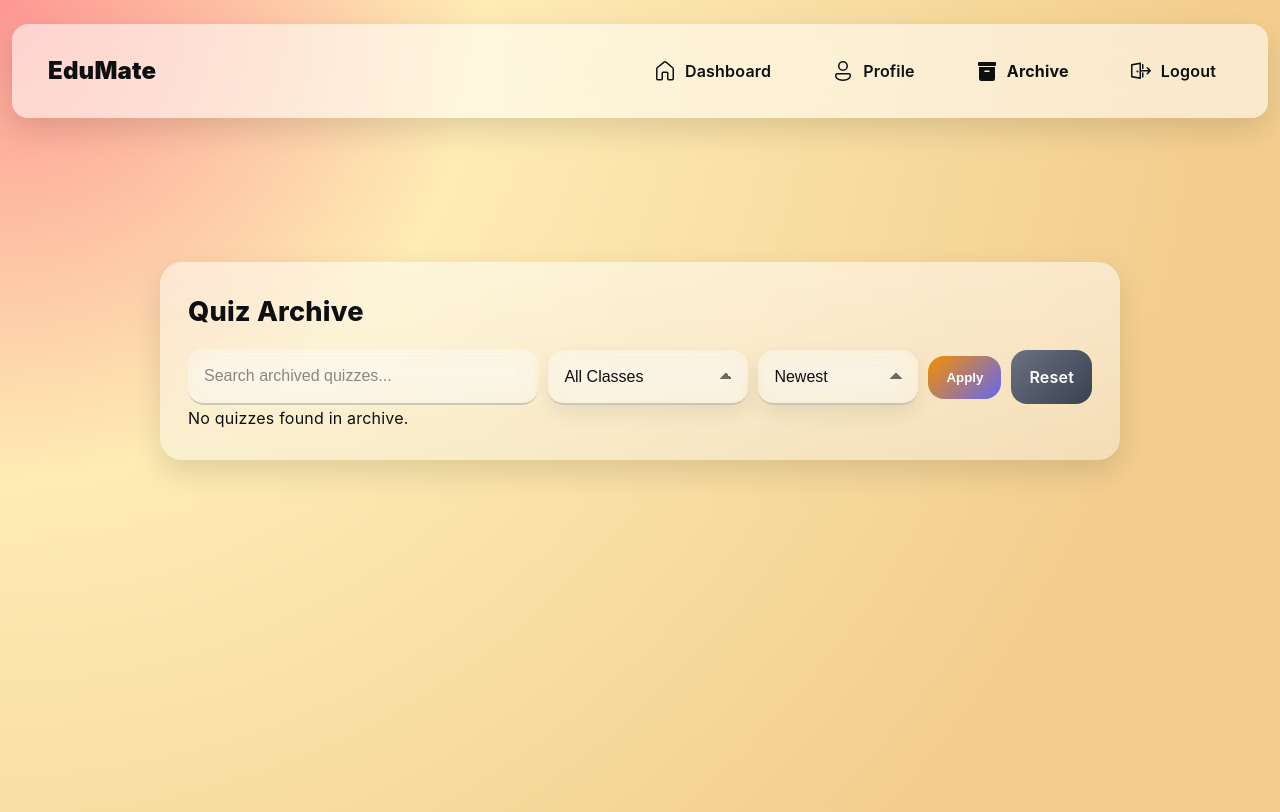
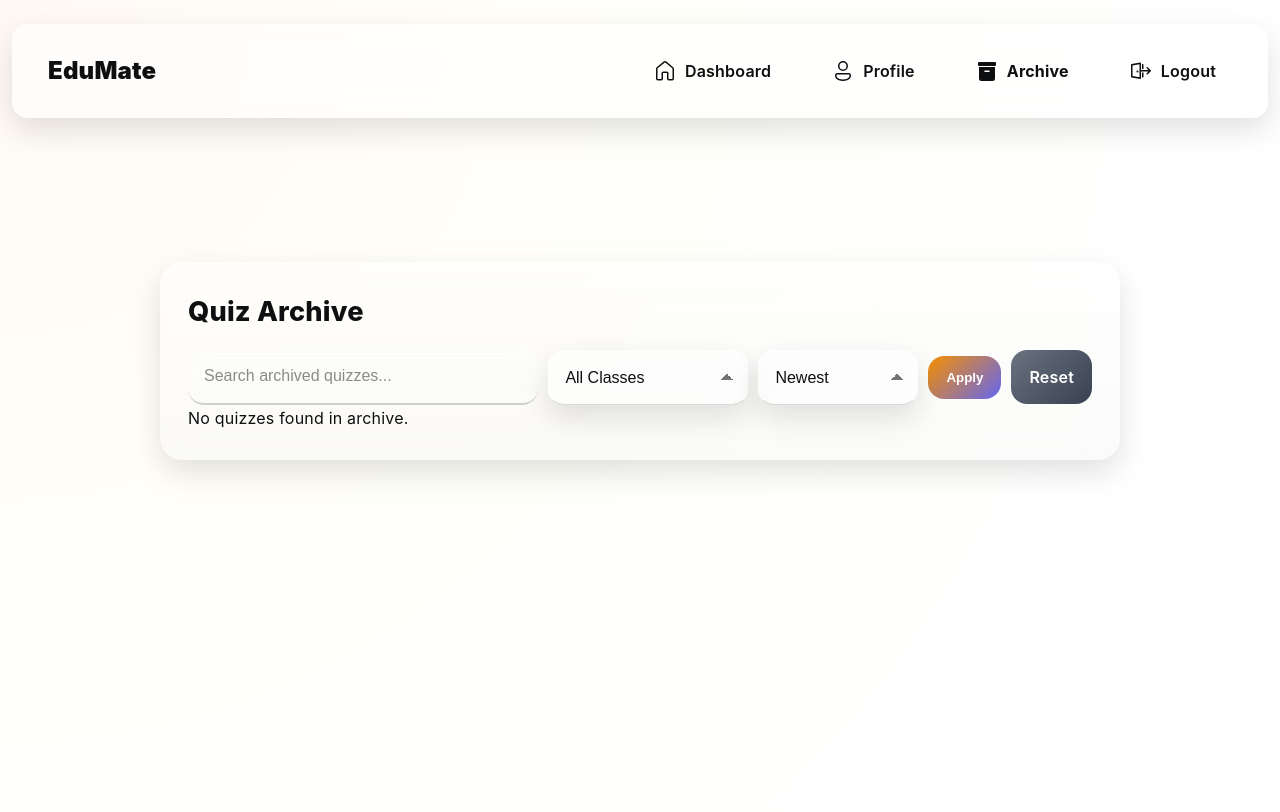
Before and after one commit to kmahesh110606/EduMate, a Flask app: page /archive in a window 1280 px wide. Run offline with Flask 3, Linux system fonts and the light colour scheme; the visitor is signed in with stand-in values (Sample User, id 1); data that the repository does not hold is empty; some libraries are stand-ins or nearby versions.

Commit message:
UI Polish

```diff
--- a/app.py
+++ b/app.py
@@ -859,27 +859,6 @@ def quiz_page(quiz_id):
             for r in picked
         ]
 
-    scores = db.execute(
-        "SELECT qa.*, u.* FROM quiz_attempts qa JOIN users u ON qa.student_id = u.id WHERE qa.quiz_id = %s",
-        quiz_id,
-    ) or None
-
-    scores_view = []
-    for score in scores or []:
-        score_questions = _parse_attempt_questions(score) or questions
-        score_answers = _parse_attempt_answers(score, len(score_questions)) if score_questions else []
-        score["questions_list"] = score_questions
-        score["answers_list"] = score_answers
-        scores_view.append(score)
-
-    def _to_number(value):
-        try:
-            if value is None or value == "":
-                return 0
-            return float(value)
-        except Exception:
-            return 0
-
     def _parse_attempt_answers(attempt_row, question_count):
         if not attempt_row:
             return None
@@ -907,6 +886,27 @@ def quiz_page(quiz_id):
                 legacy.append(attempt_row.get(key) or "")
 
         return legacy if has_any else None
+
+    scores = db.execute(
+        "SELECT qa.*, u.* FROM quiz_attempts qa JOIN users u ON qa.student_id = u.id WHERE qa.quiz_id = %s",
+        quiz_id,
+    ) or None
+
+    scores_view = []
+    for score in scores or []:
+        score_questions = _parse_attempt_questions(score) or questions
+        score_answers = _parse_attempt_answers(score, len(score_questions)) if score_questions else []
+        score["questions_list"] = score_questions
+        score["answers_list"] = score_answers
+        scores_view.append(score)
+
+    def _to_number(value):
+        try:
+            if value is None or value == "":
+                return 0
+            return float(value)
+        except Exception:
+            return 0
 
     if request.method == "GET":
         if session["role"] == "faculty":
--- a/static/css/styles.css
+++ b/static/css/styles.css
@@ -2,7 +2,7 @@
    ROOT VARIABLES — GLASS UI SYSTEM
 ====================================================== */
 :root {
-  --bg-gradient: radial-gradient(1200px at top left, #fd9793 0%, #feecb4 40%, #f3ce8f 100%);
+  --bg-gradient: radial-gradient(1200px at top left, #fff9f6 0%, #fffef7 42%, #ffffff 100%);
 
   --glass-bg: rgba(255, 255, 255, 0.55);
   --glass-soft: rgba(255, 255, 255, 0.35);
@@ -870,15 +998,24 @@ select {
   appearance: none;
   -webkit-appearance: none;
   -moz-appearance: none;
-  background-color: rgba(255, 255, 255, 0.18);
+  background-color: rgba(255, 255, 255, 0.52);
   background-image:
-    linear-gradient(135deg, transparent 50%, rgba(14, 15, 17, 0.6) 50%),
-    linear-gradient(225deg, transparent 50%, rgba(14, 15, 17, 0.6) 50%);
-  background-position: calc(100% - 22px) 50%, calc(100% - 16px) 50%;
+    linear-gradient(135deg, transparent 50%, rgba(14, 15, 17, 0.58) 50%),
+    linear-gradient(225deg, transparent 50%, rgba(14, 15, 17, 0.58) 50%);
+  background-position: calc(100% - 20px) 50%, calc(100% - 14px) 50%;
   background-size: 6px 6px, 6px 6px;
   background-repeat: no-repeat;
   padding-right: 44px;
-  box-shadow: 0 8px 20px rgba(0, 0, 0, 0.08);
+  border: 1px solid rgba(255, 255, 255, 0.38);
+  border-bottom: 1px solid rgba(0, 0, 0, 0.14);
+  box-shadow: var(--shadow-soft);
+  backdrop-filter: blur(12px);
+  -webkit-backdrop-filter: blur(12px);
+  cursor: pointer;
+}
+
+select:hover {
+  background-color: rgba(255, 255, 255, 0.62);
 }
 
 select:focus {
@@ -886,6 +1023,55 @@ select:focus {
 }
 
 select option {
-  background: #ffffff;
+  background: rgba(255, 255, 255, 0.95);
   color: var(--text-dark);
 }
+
+[data-theme="dark"] select {
+  background-color: rgba(31, 41, 55, 0.78);
+  border: 1px solid rgba(255, 255, 255, 0.2);
+  border-bottom: 1px solid rgba(255, 255, 255, 0.24);
+  background-image:
+    linear-gradient(135deg, transparent 50%, rgba(243, 244, 246, 0.8) 50%),
+    linear-gradient(225deg, transparent 50%, rgba(243, 244, 246, 0.8) 50%);
+}
+
+[data-theme="dark"] select option {
+  background: #1f2937;
+  color: #f3f4f6;
+}
+
+.archive-filter-form {
+  margin-top: 14px;
+}
+
+.archive-filter-row {
+  display: flex;
+  gap: 10px;
+  flex-wrap: wrap;
+  align-items: center;
+}
+
+.archive-filter-input {
+  flex: 1;
+  min-width: 200px;
+  margin: 0;
+}
+
+.archive-filter-select {
+  width: auto;
+  margin: 0;
+}
+
+.archive-filter-select-class {
+  min-width: 200px;
+}
+
+.archive-filter-select-sort {
+  min-width: 160px;
+}
+
+.archive-filter-btn {
+  margin: 0;
+  padding: 14px 18px;
+}
--- /dev/null
+++ b/static/js/theme_toggle.js
@@ -0,0 +1,37 @@
+(function () {
+  const storageKey = "edumate_theme";
+
+  function applyTheme(theme) {
+    const value = theme === "dark" ? "dark" : "light";
+    document.documentElement.setAttribute("data-theme", value);
+
+    const toggleBtn = document.getElementById("themeToggleBtn");
+    if (toggleBtn) {
+      toggleBtn.textContent = value === "dark" ? "☀" : "🌙";
+      toggleBtn.setAttribute("aria-label", value === "dark" ? "Switch to light theme" : "Switch to dark theme");
+      toggleBtn.setAttribute("title", value === "dark" ? "Switch to light theme" : "Switch to dark theme");
+    }
+  }
+
+  function getInitialTheme() {
+    const saved = localStorage.getItem(storageKey);
+    if (saved === "dark" || saved === "light") return saved;
+    return "light";
+  }
+
+  function toggleTheme() {
+    const current = document.documentElement.getAttribute("data-theme") === "dark" ? "dark" : "light";
+    const next = current === "dark" ? "light" : "dark";
+    localStorage.setItem(storageKey, next);
+    applyTheme(next);
+  }
+
+  document.addEventListener("DOMContentLoaded", function () {
+    applyTheme(getInitialTheme());
+
+    const toggleBtn = document.getElementById("themeToggleBtn");
+    if (toggleBtn) {
+      toggleBtn.addEventListener("click", toggleTheme);
+    }
+  });
+})();
--- a/templates/archive.html
+++ b/templates/archive.html
@@ -4,11 +4,11 @@
 <div class="card">
   <h2> Quiz Archive</h2>
 
-  <form method="get" action="/archive" style="margin-top: 14px;">
-    <div style="display:flex; gap: 10px; flex-wrap: wrap; align-items:center;">
-      <input name="q" placeholder="Search archived quizzes..." value="{{ q or '' }}" style="flex: 1; min-width: 200px; margin: 0;">
+  <form method="get" action="/archive" class="archive-filter-form">
+    <div class="archive-filter-row">
+      <input name="q" placeholder="Search archived quizzes..." value="{{ q or '' }}" class="archive-filter-input">
 
-      <select name="class_no" style="width: auto; min-width: 200px; margin: 0;">
+      <select name="class_no" class="archive-filter-select archive-filter-select-class">
         <option value="">All Classes</option>
         {% for c in classes or [] %}
           {% set cno = c.class_no %}
@@ -19,14 +19,14 @@
         {% endfor %}
       </select>
 
-      <select name="sort" style="width: auto; min-width: 160px; margin: 0;">
+      <select name="sort" class="archive-filter-select archive-filter-select-sort">
         <option value="newest" {% if sort == 'newest' %}selected{% endif %}>Newest</option>
         <option value="oldest" {% if sort == 'oldest' %}selected{% endif %}>Oldest</option>
         <option value="title" {% if sort == 'title' %}selected{% endif %}>Title</option>
       </select>
 
-      <button type="submit" class="btn" style="margin: 0; padding: 14px 18px;">Apply</button>
-      <a href="/archive" class="btn btn-secondary" style="margin: 0; padding: 14px 18px;">Reset</a>
+      <button type="submit" class="btn archive-filter-btn">Apply</button>
+      <a href="/archive" class="btn btn-secondary archive-filter-btn">Reset</a>
     </div>
   </form>
 
--- a/templates/layout.html
+++ b/templates/layout.html
@@ -107,7 +107,7 @@
 </nav>
 {% endif %}
 
-<div class="container">
+<div class="container {% block container_class %}{% endblock %}">
 {% block content %}{% endblock %}
 </div>
 
@@ -184,6 +184,8 @@
 </nav>
 {% endif %}
 
+<script src="{{ url_for('static', filename='js/theme_toggle.js') }}"></script>
+
 
 </body>
 
```
Also changed, not shown: other parts of static/css/styles.css (+132 -4 lines), static/js/quiz.js (+56 -6 lines), templates/dashboard.html (+9 -2 lines), templates/quiz.html (+26 -8 lines).
